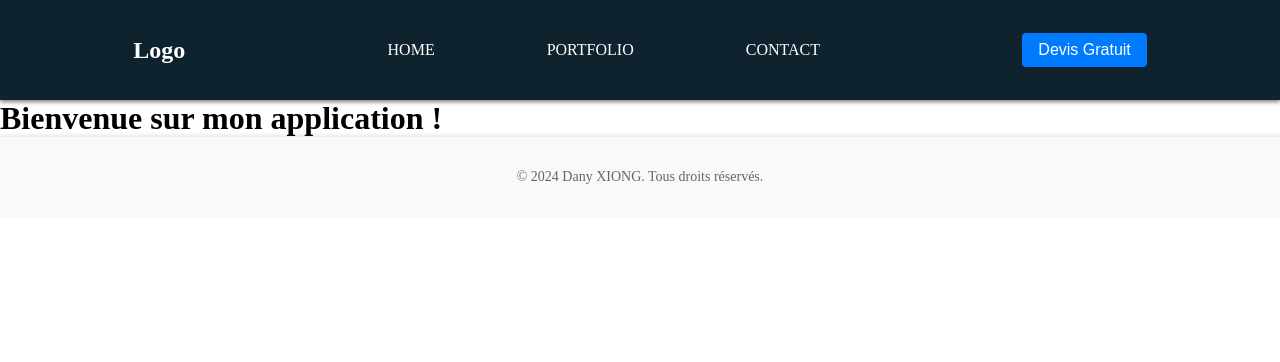
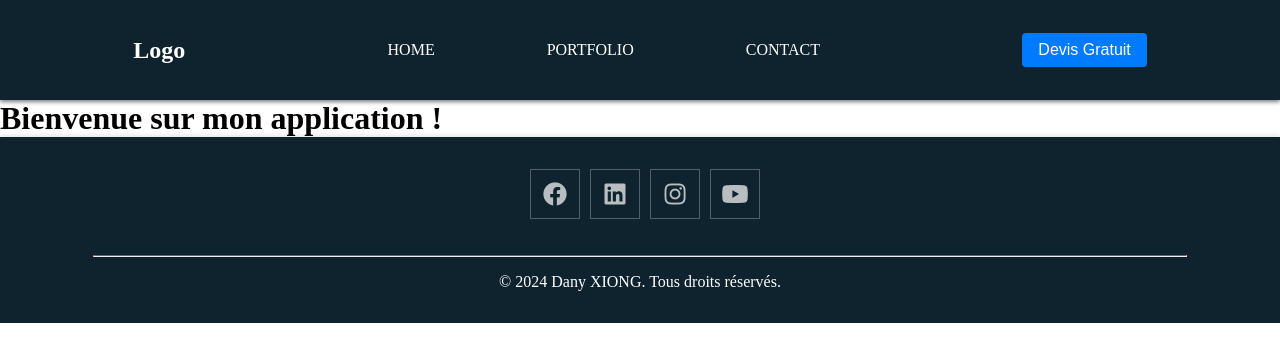
Before and after one commit to Ekkylibre/makey_siong, a Next.js app: page / in a window 1280 px wide. Shown: the top 362 px of the page. Built offline with nearby package versions, Linux system fonts and the light colour scheme.

Commit message:
💄 Layout > Footer > WIP style

```diff
--- a/src/app/components/Footer.tsx
+++ b/src/app/components/Footer.tsx
@@ -1,10 +1,10 @@
 "use client";
 import styled from 'styled-components';
-import Link from 'next/link';
+import SocialTest from './SocialTest';
 
 const FooterContainer = styled.footer`
   padding: 2rem;
-  background-color: #f8f9fa;
+  background-color: #0e232d;
   box-shadow: 0 -2px 4px rgba(0, 0, 0, 0.1);
   text-align: center;
 `;
@@ -16,14 +16,22 @@ const FooterContent = styled.div`
   gap: 1rem;
 `;
 
+const StyledHr = styled.hr`
+  width: 90%;
+  border-top: 1px solid #666;
+  margin: 1rem auto;
+`;
+
 const Copyright = styled.p`
-  font-size: 0.875rem;
-  color: #666;
+  font-size: 1rem;
+  color: white;
 `;
 
 export default function Footer() {
     return (
         <FooterContainer>
+          <SocialTest />
+            <StyledHr />
             <FooterContent>
                 <Copyright>© {new Date().getFullYear()} Dany XIONG. Tous droits réservés.</Copyright>
             </FooterContent>
--- /dev/null
+++ b/src/app/components/SocialTest.tsx
@@ -0,0 +1,99 @@
+"use client";
+import styled from 'styled-components';
+import Link from 'next/link';
+
+const SocialTestContainer = styled.div`
+  display: table;
+  width: 100%;
+  margin: 0 auto;
+  text-align: center;
+  font-size: 30px;
+`;
+
+const SocialTestContent = styled.div`
+  display: table-cell;
+  vertical-align: middle;
+`;
+
+const SocialList = styled.ul`
+  padding-left: 0;
+  margin: 0;
+  display: flex;
+  flex-wrap: wrap;
+  justify-content: center;
+`;
+
+const SocialItem = styled.li`
+  list-style-type: none;
+  display: flex;
+  align-items: center;
+  justify-content: center;
+  width: 50px;
+  height: 50px;
+  border: 1px solid rgba(255, 255, 255, 0.4); /* Couleur de bordure blanche avec opacité */
+  cursor: pointer;
+  transition: ease 0.3s;
+  font-size: 1.5rem;
+  margin-left: 10px;
+  margin-bottom: 20px;
+  opacity: 0.7; /* Assure que toutes les icônes ont une opacité normale par défaut */
+
+  a {
+    color: inherit; /* Assure que la couleur du lien est héritée de l'élément parent */
+    text-decoration: none; /* Enlève le soulignement du lien */
+  }
+
+  i {
+    color: #ffffff; /* Définit la couleur des icônes en blanc */
+    line-height: 50px;
+  }
+
+  &:hover {
+    border: 1px solid rgba(255, 255, 255, 1); /* Bordure blanche au survol */
+    opacity: 1; /* Assure que l'icône survolée est bien visible */
+
+    i {
+      color: #ffffff; /* Couleur blanche au survol */
+    }
+  }
+`;
+
+const SocialContainer = styled.div`
+  /* Réduit l'opacité des icônes non survolées lorsque le conteneur est survolé */
+  &:hover ${SocialItem}:not(:hover) {
+    opacity: 0.3;
+  }
+`;
+
+export default function SocialTest() {
+  return (
+    <SocialTestContainer>
+      <SocialTestContent>
+        <SocialContainer>
+          <SocialList>
+            <SocialItem>
+              <Link href="https://www.facebook.com/martydevelopment/" target="_blank">
+                <i className="fab fa-facebook" tabIndex={0}></i>
+              </Link>
+            </SocialItem>
+            <SocialItem>
+              <Link href="https://www.linkedin.com/in/martydevelopment" target="_blank">
+                <i className="fab fa-linkedin" tabIndex={0}></i>
+              </Link>
+            </SocialItem>
+            <SocialItem>
+              <Link href="https://www.instagram.com/marty.development/" target="_blank">
+                <i className="fab fa-instagram" tabIndex={0}></i>
+              </Link>
+            </SocialItem>
+            <SocialItem>
+              <Link href="#" target="_blank">
+                <i className="fab fa-youtube" tabIndex={0}></i>
+              </Link>
+            </SocialItem>
+          </SocialList>
+        </SocialContainer>
+      </SocialTestContent>
+    </SocialTestContainer>
+  );
+}
--- a/src/app/layout.tsx
+++ b/src/app/layout.tsx
@@ -14,6 +14,12 @@ export default function RootLayout({
 }) {
   return (
     <html lang="en">
+      <head>
+      <link
+          rel="stylesheet"
+          href="https://cdnjs.cloudflare.com/ajax/libs/font-awesome/5.15.3/css/all.min.css"
+        />
+      </head>
       <body>
         <GlobalStyle />
         <header><NavBar /></header>
```
